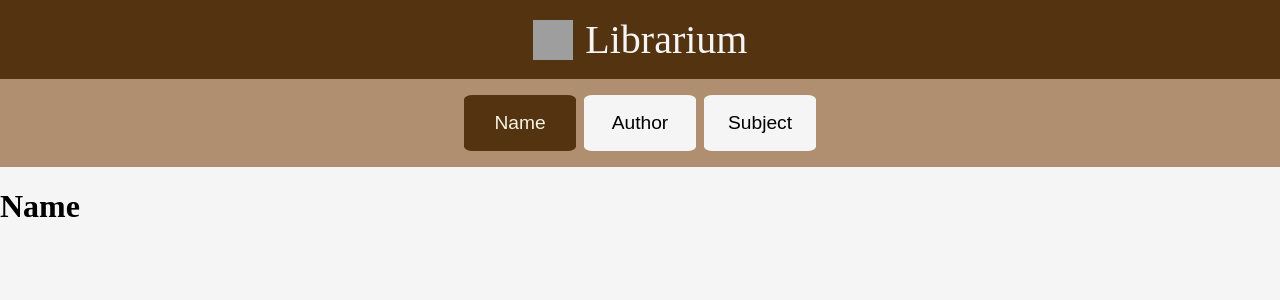
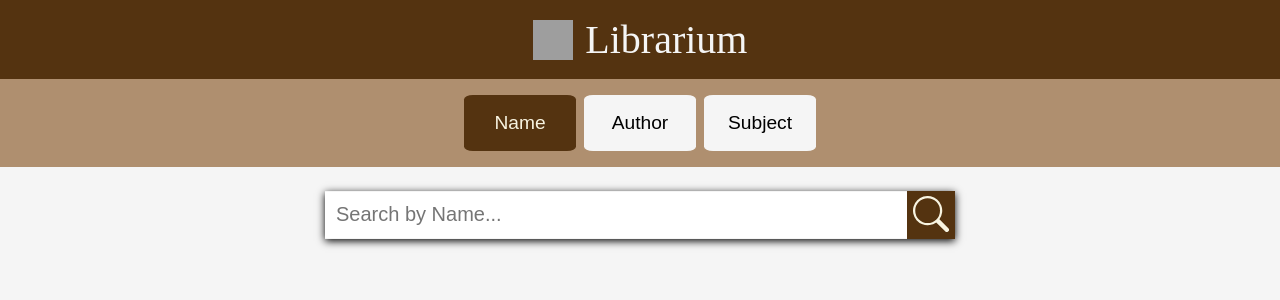
Before and after one commit to giout/librarium, a React (Vite) app: page /name in a window 1280 px wide. Shown: the top 300 px of the page. Built offline with nearby package versions, Linux system fonts and the light colour scheme; grey boxes are pictures that could not be loaded.

Commit message:
feat: searchbar

```diff
--- a/src/App.css
+++ b/src/App.css
@@ -28,11 +28,24 @@ body {
   border:none;
   border-radius: 8%;
   background-color: var(--fifth-color);
+  cursor: pointer;
+}
+
+.filter-btn:active {
+  background-color: var(--third-color);
+  color: var(--first-color);
 }
 
 .active-btn {
   background-color: var(--fourth-color);
   color: var(--first-color);
+}
+
+main {
+  display: flex;
+  justify-content: center;
+  flex-wrap: wrap;
+  flex-direction: row;
 }
 
 .navbar1 {
@@ -52,7 +65,40 @@ body {
   flex-direction: row;
   gap: 0.5rem;
   padding: 1rem;
-  background-color: var(--second-color)
+  background-color: var(--second-color);
+}
+
+.search-bar {
+  margin-top: 1.5rem;
+  display:flex;
+  justify-content: center;
+  align-items: center;
+  box-shadow: 0px 2px 8px black;
+  display: inline-flex;
+}
+
+.search-input {
+  height: 2.8rem;
+  width: 20rem;
+  border:none;
+  outline: none;
+  box-shadow: none;
+  padding-left: 0.7rem;
+  padding-right: 0.7rem;
+  font-size: 1.25rem;
+}
+
+.search-button {
+  color: var(--first-color);
+  background-color: var(--fourth-color);
+  border: none;
+  width: 3rem;
+  height: 3rem;
+  cursor: pointer;
+}
+
+.search-button:active {
+  background-color: var(--third-color);
 }
 
 .title {
@@ -62,3 +108,15 @@ body {
 .white-text {
   color: whitesmoke;
 }
+
+@media (max-width: 420px) {
+  .search-input {
+    width: 16rem;
+  }
+}
+
+@media (min-width: 750px) {
+  .search-input {
+    width: 35rem;
+  }
+}
--- a/src/components/Fetch.jsx
+++ b/src/components/Fetch.jsx
@@ -1,8 +1,19 @@
-import PropTypes from 'prop-types';
+import PropTypes from 'prop-types'
+import useSection from '../store/useSection';
+import SearchBar from './SearchBar';
+import { useEffect } from 'react';
 
 function Fetch(props) {
+  const { setSection } = useSection();
+
+  useEffect(() => {
+    setSection(props.section);
+  }, [props.section, setSection])
+
   return (
-    <h1>{props.section}</h1>
+    <>
+      <SearchBar />
+    </>
   )
 }
 
--- a/src/components/Navbar.jsx
+++ b/src/components/Navbar.jsx
@@ -1,16 +1,33 @@
 import { useEffect } from "react";
 import { useRef } from "react";
 import { useNavigate } from "react-router-dom";
-import useButton from "../store/store";
+import useButton from "../store/useButton";
+import useSection from "../store/useSection";
 
 function Navbar() {
   const { setActive } = useButton();
-  const defaultButtonRef = useRef(null);
+  const nameRef = useRef(null);
+  const authorRef = useRef(null);
+  const subjectRef = useRef(null);
   const navigate = useNavigate();
+  const { setSection, section } = useSection()
 
   useEffect(() => {
-    setActive(defaultButtonRef.current)
-  }, [setActive]);
+    // filter button will be activated according to the current section
+    switch(section.toLowerCase()){
+      case 'name':
+        setActive(nameRef.current);
+        break;
+      case 'author':
+        setActive(authorRef.current);
+        break;
+      case 'subject':
+        setActive(subjectRef.current);
+        break;
+      default:
+        setSection('Name')
+    }
+  }, [setActive, section, setSection]);
 
   const clickFilterButton = (e, route) => {
     setActive(e.target);
@@ -26,17 +43,19 @@ function Navbar() {
         <nav className="navbar2">
             <button
               className="filter-btn"
-              ref={defaultButtonRef}
-              onClick={(e)=>clickFilterButton(e, '/')}>
+              ref={nameRef}
+              onClick={(e)=>clickFilterButton(e, '/name')}>
               Name
             </button>
             <button
               className="filter-btn"
+              ref={authorRef}
               onClick={(e)=>clickFilterButton(e, '/author')}>
               Author
             </button>
             <button
               className="filter-btn"
+              ref={subjectRef}
               onClick={(e)=>clickFilterButton(e, '/subject')}>
               Subject
             </button>
--- /dev/null
+++ b/src/components/SearchBar.jsx
@@ -0,0 +1,17 @@
+import useSection from "../store/useSection"
+
+function SearchBar() {
+    const { section } = useSection();
+    return (
+    <div className="search-bar">
+        <input className="search-input" type="text" placeholder={`Search by ${section}...`} />
+        <button className="search-button">
+        <svg xmlns="http://www.w3.org/2000/svg" fill="currentColor" class="bi bi-search" viewBox="0 0 16 16">
+            <path d="M11.742 10.344a6.5 6.5 0 1 0-1.397 1.398h-.001q.044.06.098.115l3.85 3.85a1 1 0 0 0 1.415-1.414l-3.85-3.85a1 1 0 0 0-.115-.1zM12 6.5a5.5 5.5 0 1 1-11 0 5.5 5.5 0 0 1 11 0"/>
+        </svg>
+        </button>
+    </div>
+    )
+}
+
+export default SearchBar
--- /dev/null
+++ b/src/store/useSection.js
@@ -0,0 +1,12 @@
+import { create } from 'zustand';
+
+const useSection = create((set) => ({
+  section: 'name',
+  setSection: (string) => set(() => {
+    return {
+        section: string
+    }
+  })
+}));
+
+export default useSection
```
Also changed, not shown: src/store/useButton.js (renamed from src/store/store.js).
